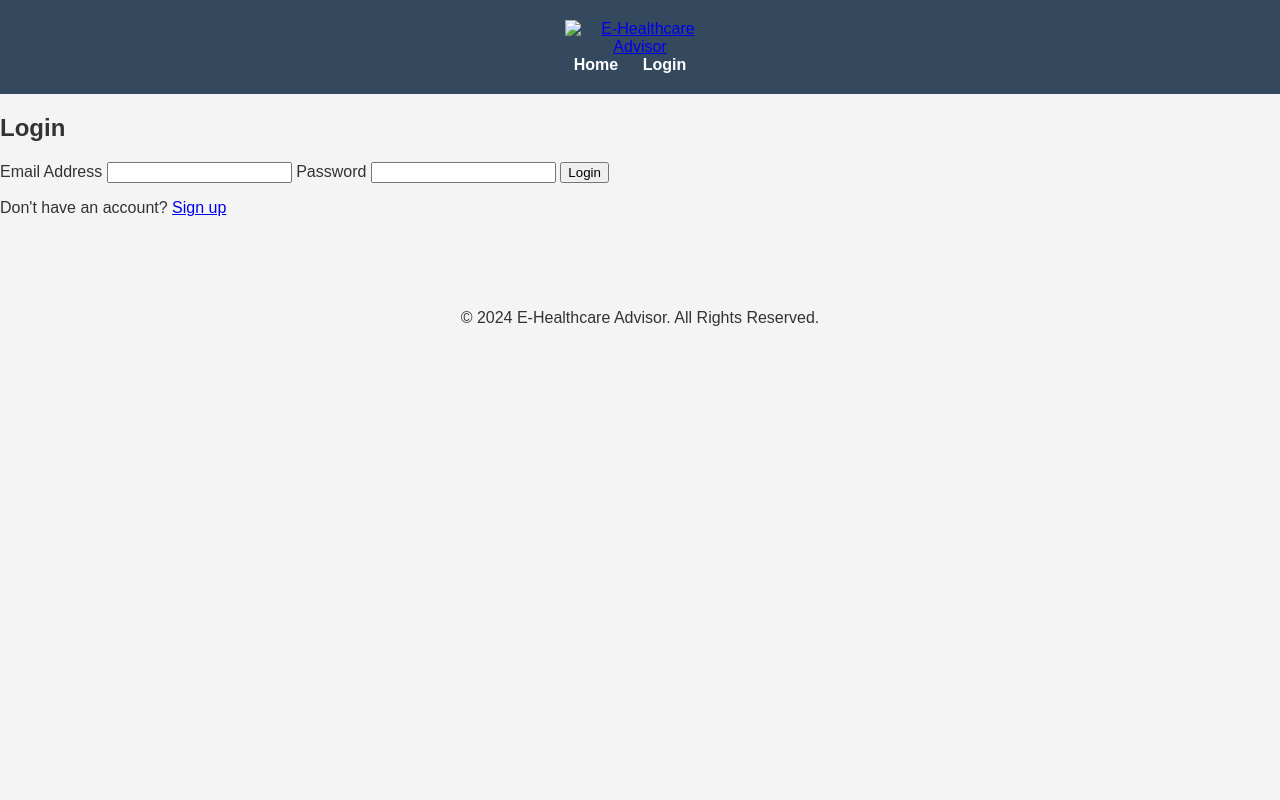
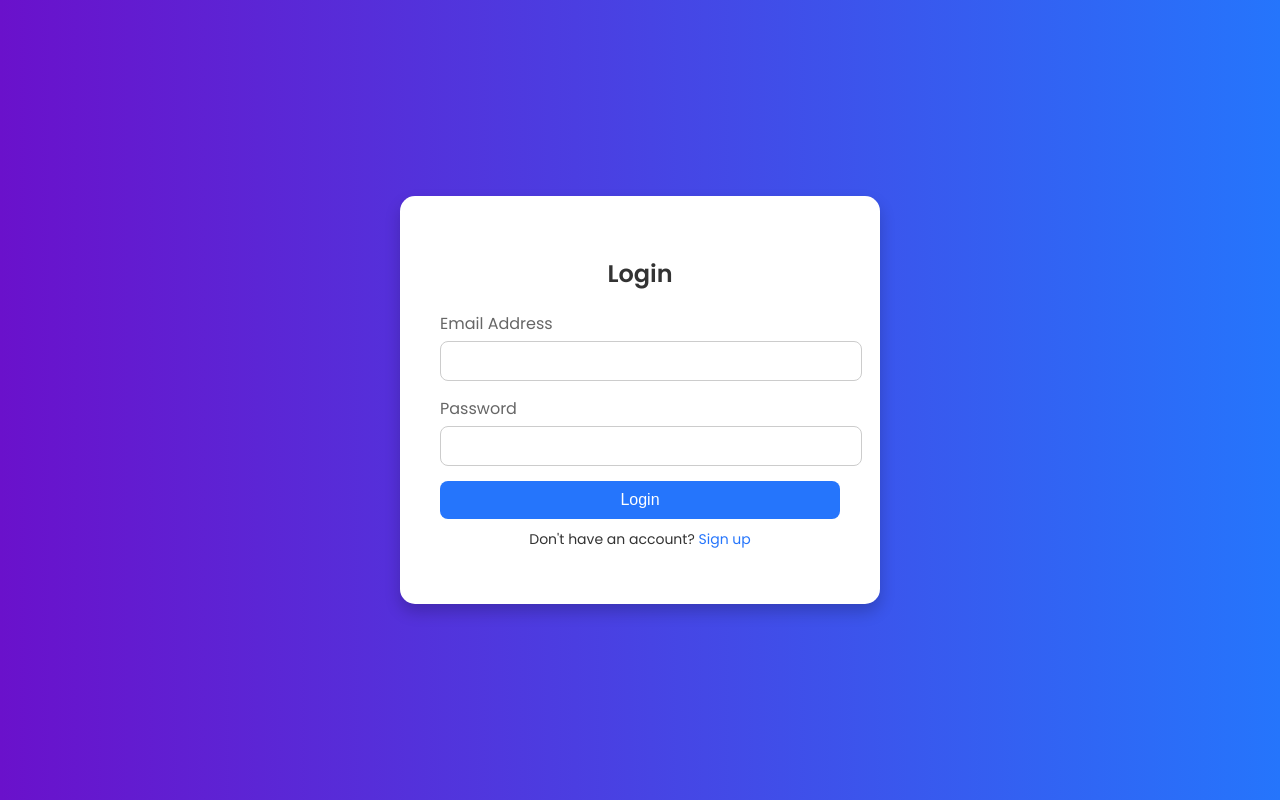
Before and after one commit to abhigyankulavi/HealthTech, a plain HTML site: page login.html in a window 1280 px wide. Drawn offline with nearby package versions, Linux system fonts and the light colour scheme.

Commit message:
Update login.html

```diff
--- a/login.html
+++ b/login.html
@@ -4,32 +4,85 @@
     <meta charset="UTF-8">
     <meta name="viewport" content="width=device-width, initial-scale=1.0">
     <title>E-Healthcare Advisor - Login</title>
-    <link rel="stylesheet" type="text/css" href="slick.css">
-    <link rel="stylesheet" href="styles.css">
+    <link href="https://fonts.googleapis.com/css2?family=Poppins:wght@400;600&display=swap" rel="stylesheet">
+    <style>
+        body {
+            margin: 0;
+            padding: 0;
+            font-family: 'Poppins', sans-serif;
+            background: linear-gradient(to right, #6a11cb, #2575fc);
+            display: flex;
+            justify-content: center;
+            align-items: center;
+            height: 100vh;
+            color: #fff;
+        }
+
+        .login_box {
+            background-color: #ffffff;
+            padding: 40px;
+            border-radius: 15px;
+            box-shadow: 0 8px 16px rgba(0, 0, 0, 0.2);
+            text-align: center;
+            color: #333;
+            max-width: 400px;
+            width: 100%;
+        }
+
+        .login_box h2 {
+            margin-bottom: 20px;
+            font-weight: 600;
+        }
+
+        .login_box form label {
+            display: block;
+            text-align: left;
+            margin-bottom: 5px;
+            color: #666;
+        }
+
+        .login_box input {
+            width: 100%;
+            padding: 10px;
+            margin-bottom: 15px;
+            border-radius: 8px;
+            border: 1px solid #ccc;
+            font-size: 16px;
+        }
+
+        .login_box button {
+            width: 100%;
+            padding: 10px;
+            border-radius: 8px;
+            background-color: #2575fc;
+            color: #fff;
+            font-size: 16px;
+            border: none;
+            cursor: pointer;
+            transition: background-color 0.3s ease;
+        }
+
+        .login_box button:hover {
+            background-color: #1a61d6;
+        }
+
+        .login_box p {
+            margin-top: 10px;
+            font-size: 14px;
+        }
+
+        .login_box p a {
+            color: #2575fc;
+            text-decoration: none;
+        }
+
+        .login_box p a:hover {
+            text-decoration: underline;
+        }
+    </style>
 </head>
 <body>
-
-    <!-- Header -->
-    <header class="header_section">
-        <div class="container">
-            <div class="logo">
-                <a href="index.html">
-                    <img src="images/logo.png" alt="E-Healthcare Advisor">
-                </a>
-            </div>
-            <nav class="menu_text">
-                <ul>
-                    <li><a href="index.html">Home</a></li>
-                    <li><a href="login.html">Login</a></li>
-                </ul>
-            </nav>
-        </div>
-    </header>
-
-    <!-- Login Form Section -->
-    <section class="login_section layout_padding bg-light-gradient">
-        <div class="container">
-            <div class="login_box shadow-hover">
+    <div class="login_box">
         <h2>Login</h2>
         <form>
             <label for="email">Email Address</label>
@@ -38,19 +91,9 @@
             <label for="password">Password</label>
             <input id="password" type="password" required>
 
-                    <button type="submit" class="btn btn-primary">Login</button>
+            <button type="submit">Login</button>
         </form>
         <p>Don't have an account? <a href="index.html">Sign up</a></p>
     </div>
-        </div>
-    </section>
-
-    <!-- Footer -->
-    <footer class="footer_section bg-dark-gradient">
-        <div class="container">
-            <p>© 2024 E-Healthcare Advisor. All Rights Reserved.</p>
-        </div>
-    </footer>
-
 </body>
 </html>
```
Lines whose indentation alone changed are shown as unchanged.
